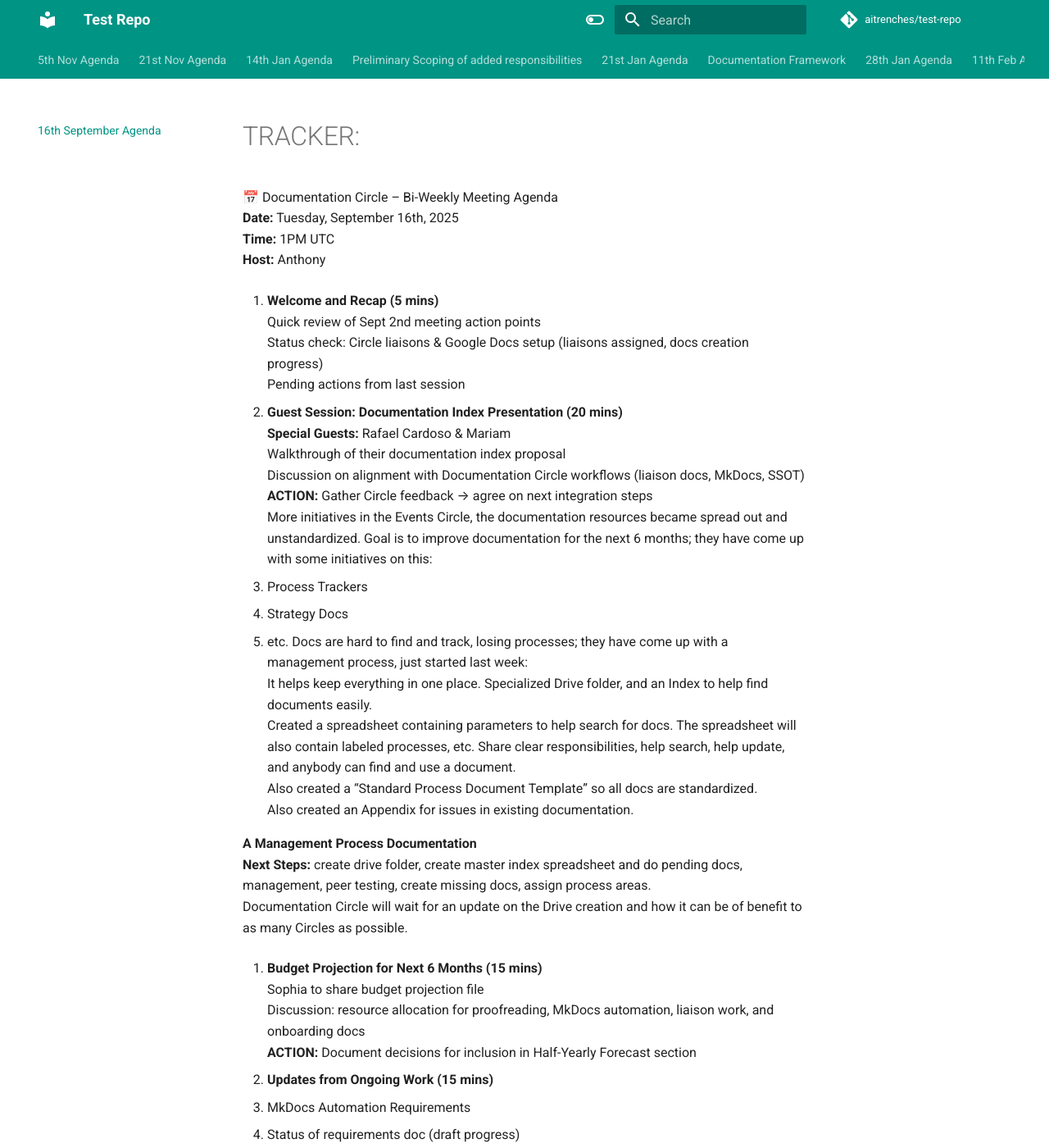
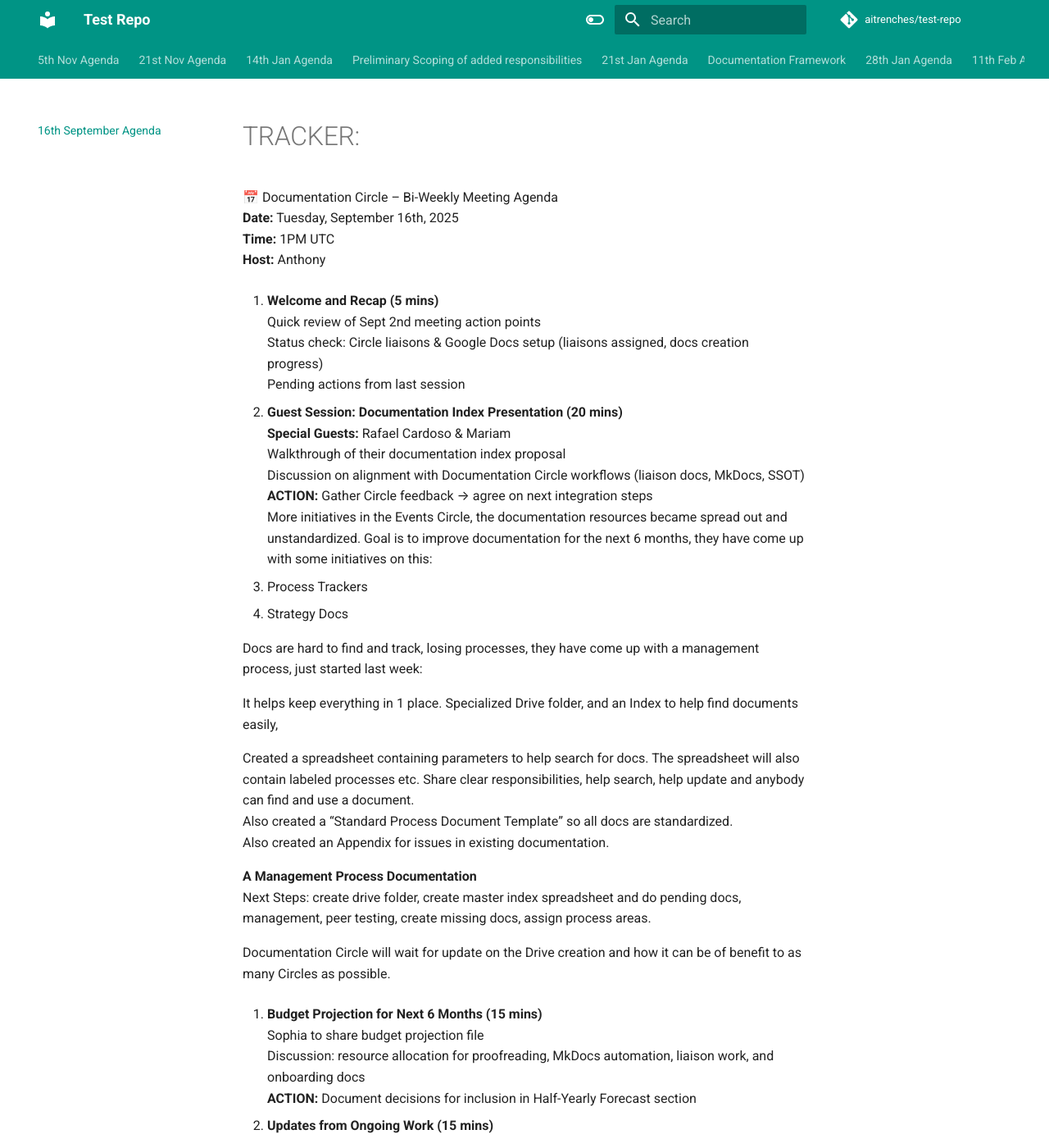
Before and after one commit to aitrenches/test-repo, an MkDocs documentation site: the page built from docs/16th-september-agenda.md, in a window 1280 px wide and 1400 px high. Shown: the whole window at 82% size. Built offline with MkDocs 1.6.1 and Material for MkDocs 9.7.7, drawn with Linux system fonts in a browser that asks for light colours; comment, search, counter and statistics services are not loaded.

Commit message:
Update: 16th September Agenda

```diff
--- a/docs/16th-september-agenda.md
+++ b/docs/16th-september-agenda.md
@@ -14,18 +14,23 @@
    Walkthrough of their documentation index proposal
    Discussion on alignment with Documentation Circle workflows (liaison docs, MkDocs, SSOT)
    **ACTION:** Gather Circle feedback → agree on next integration steps
-   More initiatives in the Events Circle, the documentation resources became spread out and unstandardized. Goal is to improve documentation for the next 6 months; they have come up with some initiatives on this:
+   More initiatives in the Events Circle, the documentation resources became spread out and unstandardized. Goal is to improve documentation for the next 6 months, they have come up with some initiatives on this:
+
    - Process Trackers
    - Strategy Docs
-   - etc. Docs are hard to find and track, losing processes; they have come up with a management process, just started last week:
-     It helps keep everything in one place. Specialized Drive folder, and an Index to help find documents easily.
-   Created a spreadsheet containing parameters to help search for docs. The spreadsheet will also contain labeled processes, etc. Share clear responsibilities, help search, help update, and anybody can find and use a document.
+
+   Docs are hard to find and track, losing processes, they have come up with a management process, just started last week:
+
+   It helps keep everything in 1 place. Specialized Drive folder, and an Index to help find documents easily,
+
+   Created a spreadsheet containing parameters to help search for docs. The spreadsheet will also contain labeled processes etc. Share clear responsibilities, help search, help update and anybody can find and use a document.
    Also created a “Standard Process Document Template” so all docs are standardized.
    Also created an Appendix for issues in existing documentation.
 
    **A Management Process Documentation**
-   **Next Steps:** create drive folder, create master index spreadsheet and do pending docs, management, peer testing, create missing docs, assign process areas.
-   Documentation Circle will wait for an update on the Drive creation and how it can be of benefit to as many Circles as possible.
+   Next Steps: create drive folder, create master index spreadsheet and do pending docs, management, peer testing, create missing docs, assign process areas.
+
+   Documentation Circle will wait for update on the Drive creation and how it can be of benefit to as many Circles as possible.
 
 3. **Budget Projection for Next 6 Months (15 mins)**
    Sophia to share budget projection file
@@ -34,16 +39,16 @@
 
 4. **Updates from Ongoing Work (15 mins)**
    - MkDocs Automation Requirements
-   - Status of requirements doc (draft progress)
-   - Walkthrough guide progress (Anthony)
+     Status of requirements doc (draft progress)
+     Walkthrough guide progress (Anthony)
    - Single Source of Truth & Maintenance Cycles
-   - Next steps for maintenance calendar
-   - Coordination with Knowledge Management team
+     Next steps for maintenance calendar
+     Coordination with Knowledge Management team
    - Proofreading Initiative
-   - Channel setup + stakeholder meeting update (Vani)
-   - Pending workflows for approvals
+     Channel setup + stakeholder meeting update (Vani)
+     Pending workflows for approvals
 
 5. **Open Floor / AOB (5 mins)**
-   - Connectivity workaround for Anthony when presenting in Circle meetings
-   - Tracking progress of liaison docs via Initiatives Tracker
-   - Confirm next meeting date (Sept 30, 2025)
+   Connectivity workaround for Anthony when presenting in Circle meetings
+   Tracking progress of liaison docs via Initiatives Tracker
+   Confirm next meeting date (Sept 30, 2025)
```
